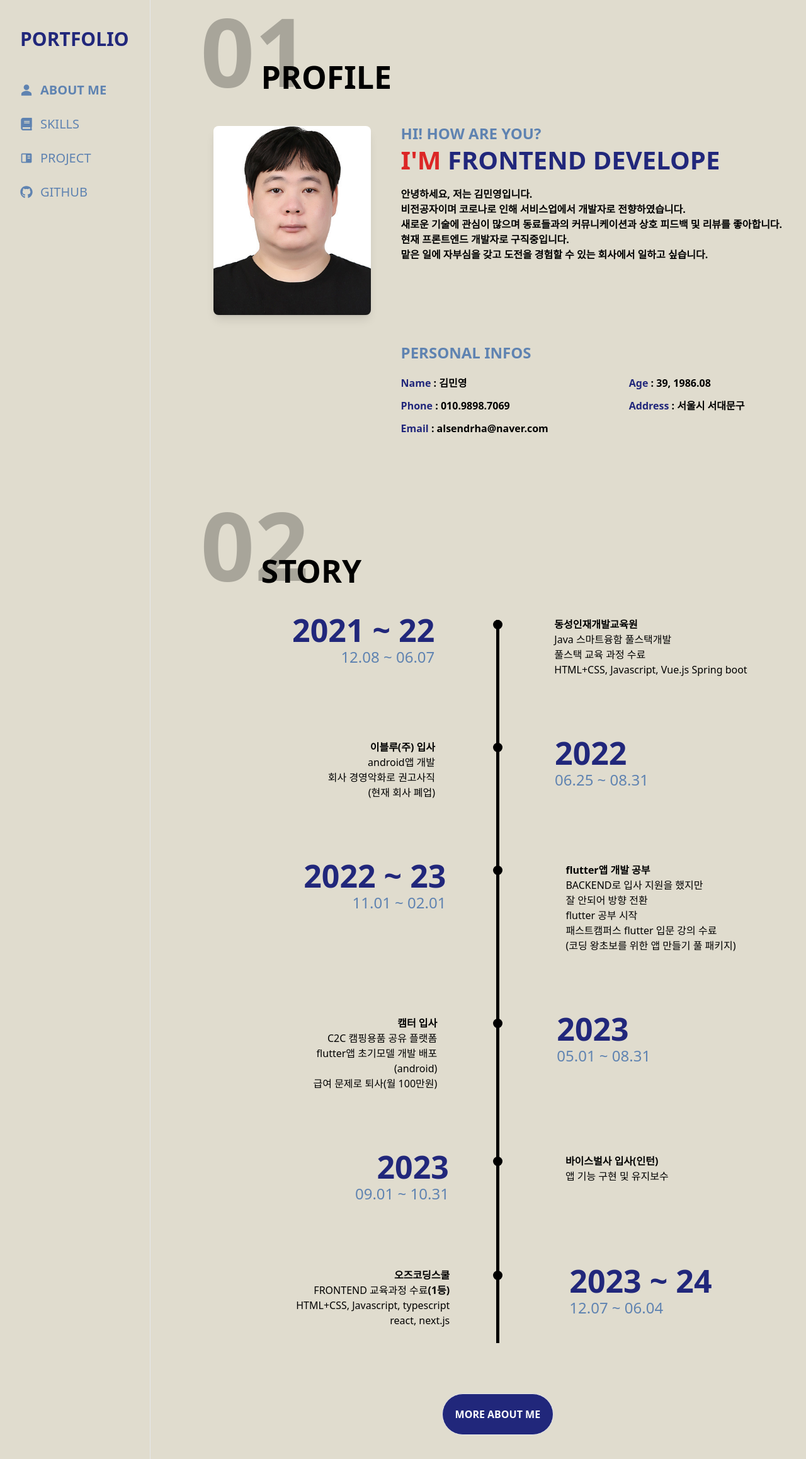
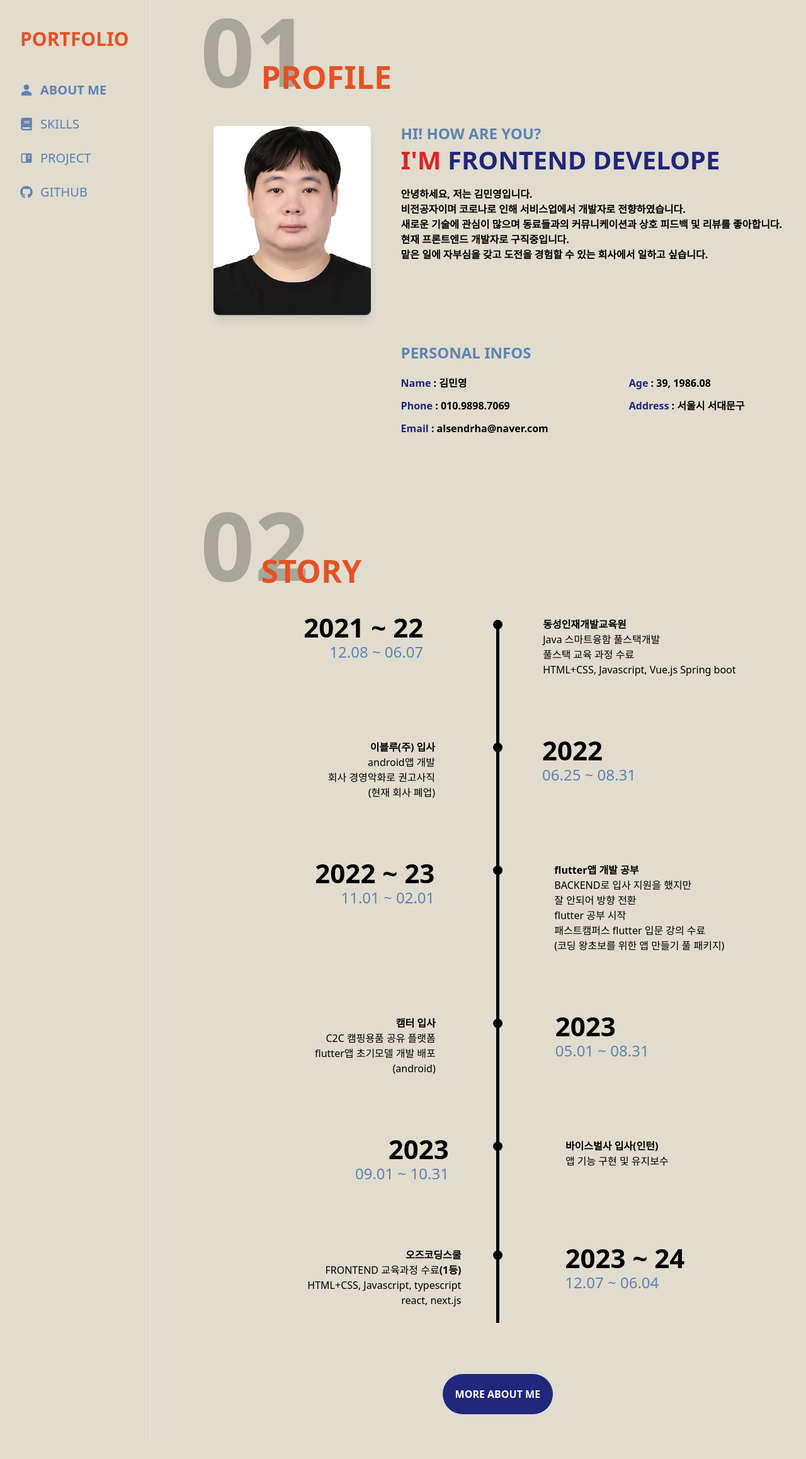
Before and after one commit to alsendrha/portfolio, a Next.js app: page / in a window 1280 px wide. Shown: the whole page at 63% size. After the commit the page ends 2286 px from the top, so only its background shows below. Built offline with nearby package versions, Linux system fonts and the light colour scheme; what @xpd/tailwind-3dtransforms would draw is missing.

Commit message:
텍스트 및 컬러 수정

```diff
--- a/src/components/menu/Menubar.tsx
+++ b/src/components/menu/Menubar.tsx
@@ -26,7 +26,7 @@ const Menubar = () => {
       <div className="mt-10 px-5  max-[1230px]:px-0">
         <div className="px-2">
           <Link href={"/"}>
-            <p className="font-bold text-3xl text-[#21277b] transform transition-all duration-[0.3s] ease-out max-[1230px]:text-[16px]">
+            <p className="font-bold text-3xl text-[#e65124] transform transition-all duration-[0.3s] ease-out max-[1230px]:text-[16px]">
               PORTFOLIO
             </p>
           </Link>
@@ -47,12 +47,11 @@ const Menubar = () => {
                   {item.name}
                 </div>
                 <p
-                  className={`ml-3  ${
-                    pathName === item.link ||
+                  className={`ml-3  ${pathName === item.link ||
                     (pathName === "/" && item.link === "/about")
-                      ? "font-bold"
-                      : "font-light"
-                  } max-[1230px]:hidden`}
+                    ? "font-bold"
+                    : "font-light"
+                    } max-[1230px]:hidden`}
                 >
                   {item.name}
                 </p>
--- a/src/components/menu/section01/Section01.tsx
+++ b/src/components/menu/section01/Section01.tsx
@@ -11,22 +11,20 @@ const Section01 = ({ param }: Section01Props) => {
   return (
     <section>
       <div
-        className={`${
-          param === "/" || param === "/about" ? "block" : "hidden"
+        className={`${param === "/" || param === "/about" ? "block" : "hidden"
           }`}
       >
         <div className="relative flex items-end ml-20 max-[1060px]:ml-6">
           <h2 className="text-[150px] max-[600px]:text-[100px] opacity-25 leading-[160px] font-bold">
             01
           </h2>
-          <p className="absolute left-24 text-[50px] max-[600px]:text-[30px] max-[600px]:left-[65px] max-[600px]:bottom-7 font-bold">
+          <p className="absolute left-24 text-[50px] text-[#e65124] max-[600px]:text-[30px] max-[600px]:left-[65px] max-[600px]:bottom-7 font-bold">
             PROFILE
           </p>
         </div>
       </div>
       <div
-        className={`${
-          param === "/" || param === "/about"
+        className={`${param === "/" || param === "/about"
             ? "flex max-[1060px]:block mt-10 max-[600px]:mt-0 ml-20 max-[1060px]:ml-3 relative"
             : param === "/skills"
               ? "w-[300px]"
@@ -37,8 +35,7 @@ const Section01 = ({ param }: Section01Props) => {
           className={` ${param === "/" || param === "/about" ? "" : "mt-10"}`}
         >
           <div
-            className={`flex ${
-              param === "/" || param === "/about"
+            className={`flex ${param === "/" || param === "/about"
                 ? "items-start"
                 : "items-center"
               }`}
@@ -55,8 +52,7 @@ const Section01 = ({ param }: Section01Props) => {
                   ? { scale: 1 }
                   : { scale: 1 }
               }
-              className={`${
-                param === "/" || param === "/about"
+              className={`${param === "/" || param === "/about"
                   ? "w-[250px] h-[300px] shadow-lg rounded-lg max-[1060px]:ml-11 max-[1060px]:mb-10 "
                   : "w-[80px] h-[80px] rounded-full border"
                 }    relative overflow-hidden transition-all duration-[0.3s] ease-out`}
@@ -71,8 +67,7 @@ const Section01 = ({ param }: Section01Props) => {
             </motion.div>
 
             <div
-              className={`${
-                param === "/" || param === "/about" ? "hidden" : "block"
+              className={`${param === "/" || param === "/about" ? "hidden" : "block"
                 } ml-4 text-[20px]`}
             >
               <p className="font-bold text-[#21277b]">FRONTEND</p>
@@ -81,8 +76,7 @@ const Section01 = ({ param }: Section01Props) => {
           </div>
         </div>
         <div
-          className={`ml-12 ${
-            param === "/" || param === "/about" ? "block" : "hidden"
+          className={`ml-12 ${param === "/" || param === "/about" ? "block" : "hidden"
             }`}
         >
           <motion.div
--- a/src/components/menu/section02/Section02.tsx
+++ b/src/components/menu/section02/Section02.tsx
@@ -7,16 +7,15 @@ type Section02Props = {
 const Section02 = ({ param }: Section02Props) => {
   return (
     <section
-      className={` mt-20  ml-20 max-[1060px]:ml-6 ${
-        param === "/" || param === "/about" ? "block" : "hidden"
-      }`}
+      className={` mt-20  ml-20 max-[1060px]:ml-6 ${param === "/" || param === "/about" ? "block" : "hidden"
+        }`}
     >
       <div>
         <div className="relative flex items-end">
           <h2 className="text-[150px] max-[600px]:text-[100px] opacity-25 leading-[160px] font-bold">
             02
           </h2>
-          <p className="absolute left-24 text-[50px] max-[600px]:text-[30px] max-[600px]:left-[65px] max-[600px]:bottom-7 font-bold">
+          <p className="absolute left-24 text-[50px] text-[#e65124] max-[600px]:text-[30px] max-[600px]:left-[65px] max-[600px]:bottom-7 font-bold">
             STORY
           </p>
         </div>
@@ -34,7 +33,7 @@ const Section02 = ({ param }: Section02Props) => {
                   transition={{ duration: 1 }}
                   className="flex flex-col justify-start items-end relative right-[60px] max-[980px]:right-[20px] max-[925px]:right-0"
                 >
-                  <h2 className="text-[50px] leading-none font-bold text-[#21277b]">
+                  <h2 className="text-[42px] leading-none font-semibold ">
                     2021 ~ 22
                   </h2>
                   <h2 className="text-[24px] text-[#5f83b1]">12.08 ~ 06.07</h2>
@@ -70,9 +69,9 @@ const Section02 = ({ param }: Section02Props) => {
                   initial={{ x: 50, opacity: 0 }}
                   whileInView={{ x: 0, opacity: 1 }}
                   transition={{ duration: 1 }}
-                  className="flex flex-col justify-start items-start relative left-[80px] max-[980px]:left-[40px] max-[925px]:left-0"
+                  className="flex flex-col justify-start items-start relative left-[60px] max-[980px]:left-[40px] max-[925px]:left-0"
                 >
-                  <h2 className="text-[50px] leading-none font-bold text-[#21277b]">
+                  <h2 className="text-[42px] leading-none font-semibold">
                     2022
                   </h2>
                   <h2 className="text-[24px] text-[#5f83b1]">06.25 ~ 08.31</h2>
@@ -88,7 +87,7 @@ const Section02 = ({ param }: Section02Props) => {
                   transition={{ duration: 1 }}
                   className="flex flex-col justify-start items-end relative right-[60px] max-[980px]:right-[20px] max-[925px]:right-0"
                 >
-                  <h2 className="text-[50px] leading-none font-bold text-[#21277b]">
+                  <h2 className="text-[42px] leading-none font-bold ">
                     2022 ~ 23
                   </h2>
                   <h2 className="text-[24px] text-[#5f83b1]">11.01 ~ 02.01</h2>
@@ -121,7 +120,7 @@ const Section02 = ({ param }: Section02Props) => {
                   <p>C2C 캠핑용품 공유 플랫폼</p>
                   <p>flutter앱 초기모델 개발 배포</p>
                   <p>(android)</p>
-                  <p>급여 문제로 퇴사(월 100만원)</p>
+
                 </motion.div>
                 <motion.div
                   initial={{ x: 50, opacity: 0 }}
@@ -129,7 +128,7 @@ const Section02 = ({ param }: Section02Props) => {
                   transition={{ duration: 1 }}
                   className="flex flex-col justify-start items-start relative left-[70px] max-[980px]:left-[30px] max-[925px]:left-0"
                 >
-                  <h2 className="text-[50px] leading-none font-bold text-[#21277b]">
+                  <h2 className="text-[42px] leading-none font-semibold ">
                     2023
                   </h2>
                   <h2 className="text-[24px] text-[#5f83b1]">05.01 ~ 08.31</h2>
@@ -145,7 +144,7 @@ const Section02 = ({ param }: Section02Props) => {
                   transition={{ duration: 1 }}
                   className="flex flex-col justify-start items-end relative right-[70px] max-[980px]:right-[30px] max-[925px]:right-0"
                 >
-                  <h2 className="text-[50px] leading-none font-bold text-[#21277b]">
+                  <h2 className="text-[42px] leading-none font-semibold ">
                     2023
                   </h2>
                   <h2 className="text-[24px] text-[#5f83b1]">09.01 ~ 10.31</h2>
@@ -181,9 +180,9 @@ const Section02 = ({ param }: Section02Props) => {
                   initial={{ x: 50, opacity: 0 }}
                   whileInView={{ x: 0, opacity: 1 }}
                   transition={{ duration: 1 }}
-                  className="flex flex-col justify-start items-start relative left-[105px] max-[980px]:left-[65px] max-[925px]:left-0"
+                  className="flex flex-col justify-start items-start relative left-[80px] max-[980px]:left-[65px] max-[925px]:left-0"
                 >
-                  <h2 className="text-[50px] leading-none font-bold text-[#21277b]">
+                  <h2 className="text-[42px] leading-none font-semibold ">
                     2023 ~ 24
                   </h2>
                   <h2 className="text-[24px] text-[#5f83b1]">12.07 ~ 06.04</h2>
```
Lines whose indentation alone changed are shown as unchanged.
